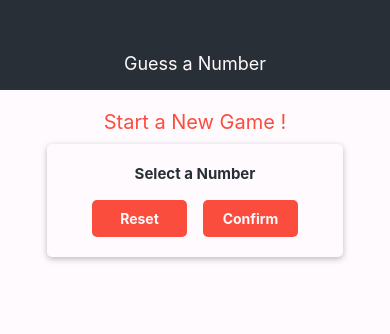
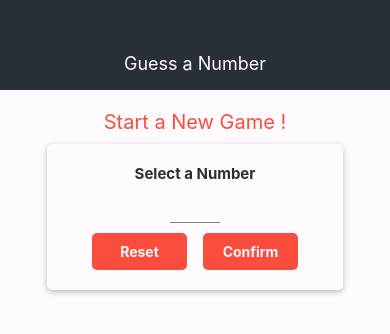
Before and after one commit to JulieAllix/rn-second-app, a React Native app: screen / in a window 390 px wide. Shown: the top 334 px of the page. Built offline with nearby package versions, Linux system fonts and the light colour scheme.

Commit message:
Reset function set

```diff
--- /dev/null
+++ b/components/Input.js
@@ -0,0 +1,17 @@
+import React from 'react';
+import { View, TextInput, StyleSheet } from 'react-native';
+
+const Input = props => {
+    return <TextInput {...props} style={{ ...styles.input, ...props.style }} />
+};
+
+const styles = StyleSheet.create({
+    input: {
+        height: 30,
+        borderBottomColor: 'grey',
+        borderBottomWidth: 1,
+        marginVertical: 10
+    }
+});
+
+export default Input;
--- a/screens/StartGameScreen.js
+++ b/screens/StartGameScreen.js
@@ -1,18 +1,54 @@
-import React from 'react';
-import { View, Text, StyleSheet, TextInput, Button, TouchableOpacity } from 'react-native';
+import React, { useState } from 'react';
+import {
+    View,
+    Text,
+    StyleSheet,
+    Button,
+    TouchableOpacity,
+    TouchableWithoutFeedback,
+    Keyboard
+ } from 'react-native';
 
 import Card from '../components/Card';
+import Input from '../components/Input';
 import Colors from '../constants/themeColors';
 
 const StartGameScreen = props => {
+
+    const [enteredValue, setEnteredValue] = useState('');
+
+    const numberInputHandler = inputText => {
+        // replace anything that's not a number from 0 to 9, globally, with an empty string
+        setEnteredValue(inputText.replace(/[^0-9]/g, ''));
+    };
+
+    const resetInputHandler = () => {
+        setEnteredValue('');
+    };
+
     return (
+        // The keyboard disappears when the user taps anywhere on the screen
+        <TouchableWithoutFeedback
+            onPress={() => {
+                Keyboard.dismiss();
+            }}
+        >
             <View style={styles.screen}>
                 <Text style={styles.title}>Start a New Game !</Text>
                 <Card style={styles.inputContainer}>
                     <Text style={styles.subTitle}>Select a Number</Text>
-                <TextInput />
+                    <Input
+                        style={styles.input}
+                        blurOnSubmit
+                        autoCapitalize='none'
+                        autoCorrect={false}
+                        keyboardType='number-pad'
+                        maxLength={2}
+                        onChangeText={numberInputHandler}
+                        value={enteredValue}
+                    />
                     <View style={styles.buttonsContainer}>
-                    <TouchableOpacity style={styles.button} onPress={() => {}}>
+                        <TouchableOpacity style={styles.button} onPress={resetInputHandler}>
                             <Text style={styles.text}>Reset</Text>
                         </TouchableOpacity>
                         <TouchableOpacity style={styles.button} onPress={() => {}}>
@@ -21,6 +57,7 @@
                     </View>
                 </Card>
             </View>
+        </TouchableWithoutFeedback>
     );
 };
 
@@ -33,7 +70,7 @@
     title: {
         fontSize: 20,
         marginVertical: 10,
-        color: Colors.primary
+        color: Colors.primary,
     },
     subTitle: {
         fontSize: 15,
@@ -60,7 +97,11 @@
     },
     text: {
         color: Colors.light,
-        fontWeight: 'bold'
+        fontWeight: 'bold',
+    },
+    input: {
+        width: 50,
+        textAlign: 'center',
     }
 });
 
```
Lines whose indentation alone changed are shown as unchanged.
